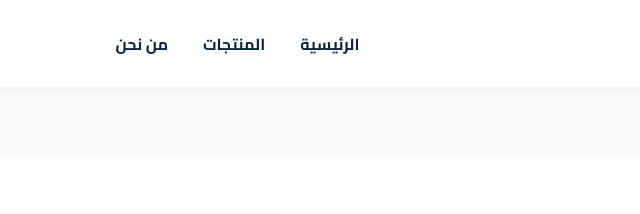
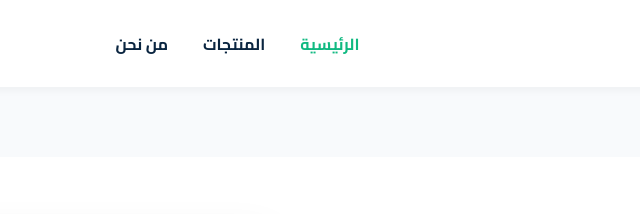
Before and after one commit to ibrahim963-654/vibe-brand, a plain HTML site: page index.html in a window 1280 px wide. Shown: the top 214 px of the page, 344-984 px from the left. Drawn offline with Linux system fonts and the light colour scheme.

Commit message:
Update index.html

```diff
--- a/index.html
+++ b/index.html
@@ -20,7 +20,7 @@
         </a>
 
         <ul class="links">
-            <li><a href="#" class="active">الرئيسية</a></li>
+            <li class="active"><a href="#">الرئيسية</a></li>
             <li><a href="#products-section">المنتجات</a></li>
             <li><a href="#About">من نحن</a></li>
         </ul>
```
